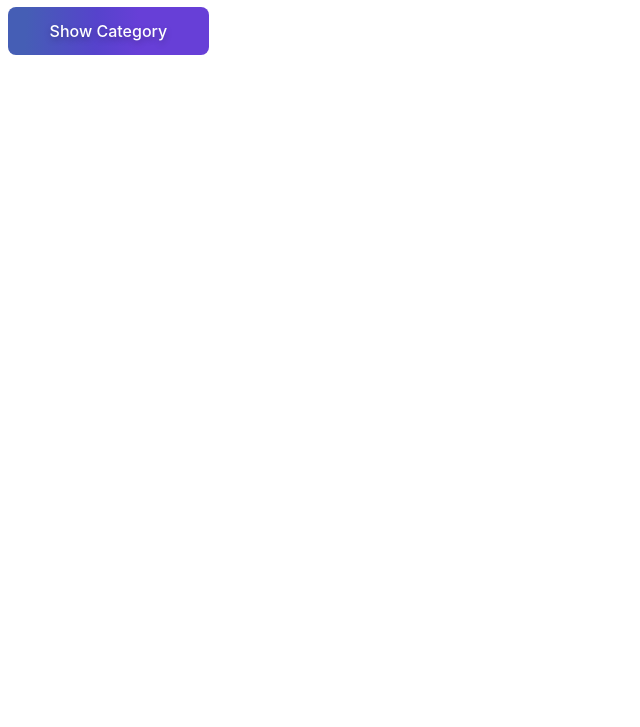
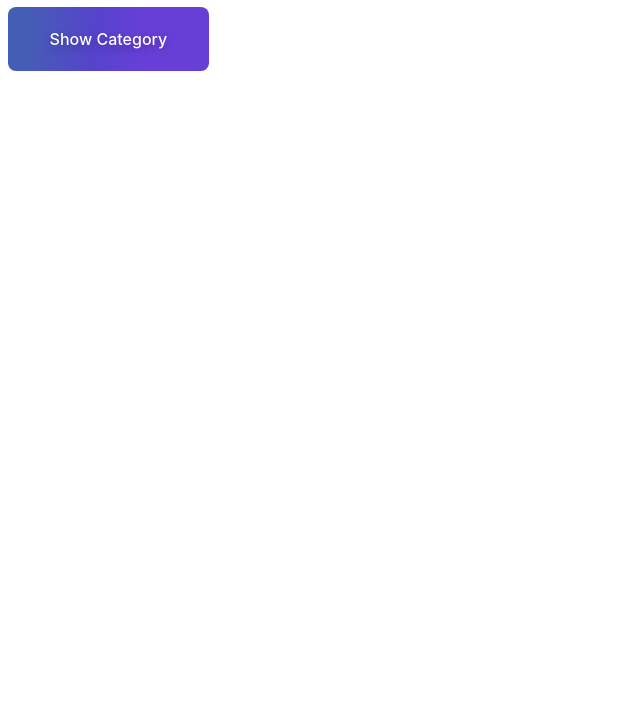
Before and after one commit to Vishal6788/QR, a plain HTML site: page index.html in a window 1280 px wide. Shown: the part 73-800 px from the top of the page, without its empty margins (0-640 px from the left). Drawn offline with Linux system fonts and the light colour scheme.

Commit message:
Add files via upload

```diff
--- a/index.html
+++ b/index.html
@@ -42,10 +42,10 @@
   font-family: "Inter UI","SF Pro Display",-apple-system,BlinkMacSystemFont,"Segoe UI",Roboto,Oxygen,Ubuntu,Cantarell,"Open Sans","Helvetica Neue",sans-serif;
   font-size: 16px;
   font-weight: 500;
-  height: 3rem;
+  height: 4rem;
   padding: 0 1.6rem;
   text-align: center;
-  text-shadow: rgba(0, 0, 0, 0.25) 0 3px 6px;
+  text-shadow: rgba(0, 0, 0, 0.25) 0 3px 8px;
   transition: all .5s;
   user-select: none;
   -webkit-user-select: none;
@@ -53,7 +53,7 @@
 }
 
 .button-36:hover {
-  box-shadow: rgba(80, 63, 205, 0.5) 0 1px 15px;
+  box-shadow: rgba(80, 63, 205, 0.5) 0 1px 30px;
   transition-duration: .1s;
 }
 
```
